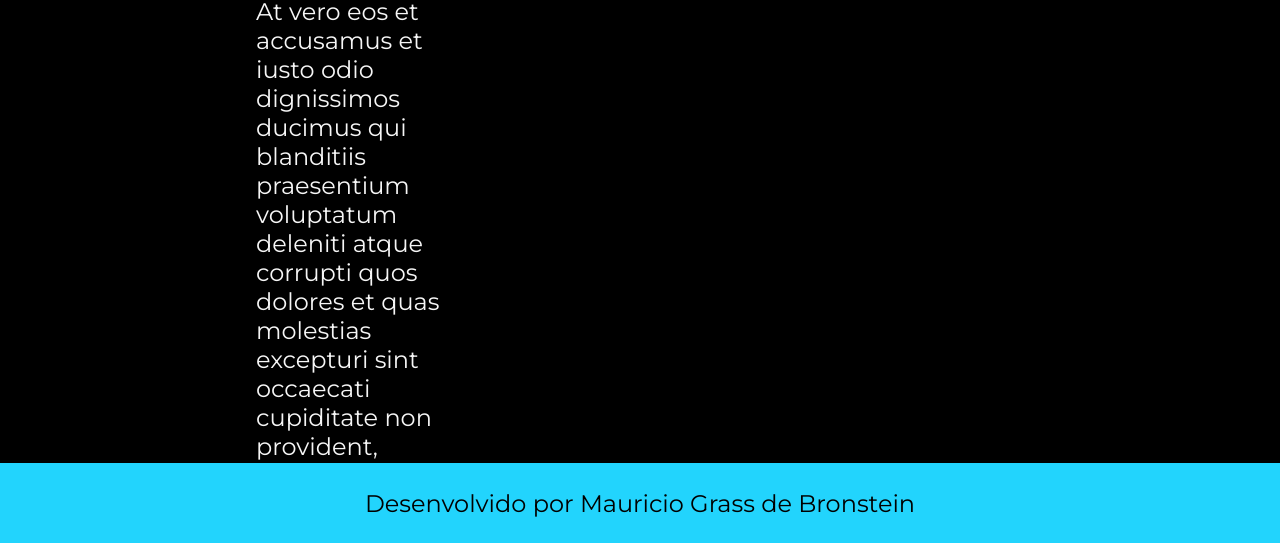
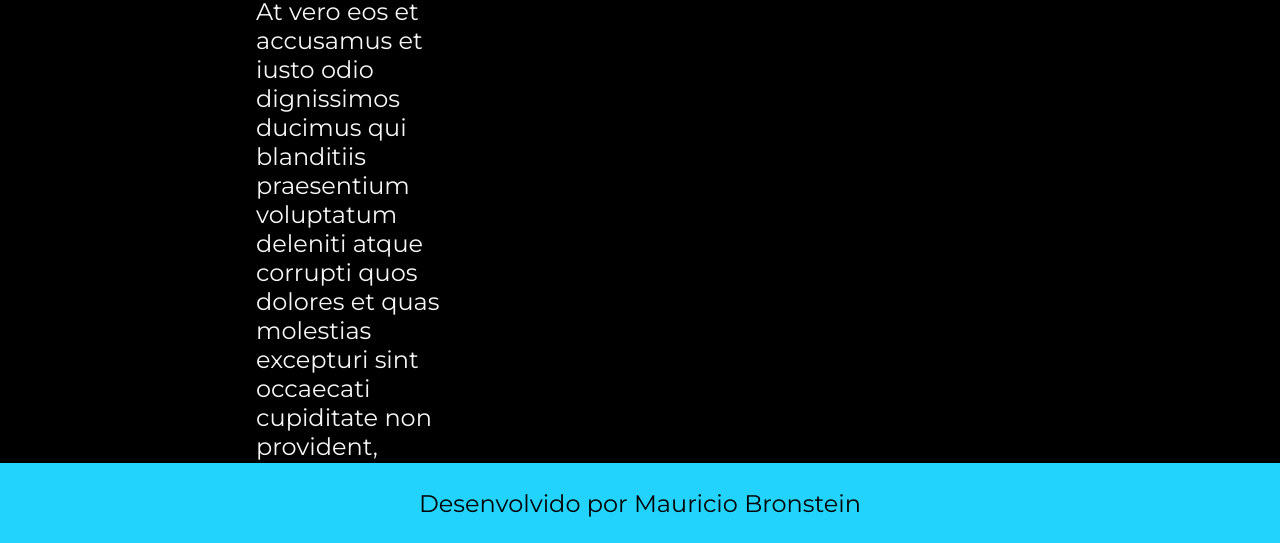
Before and after one commit to bronstein11/meu_portfolio, a plain HTML site: page about.html in a window 1280 px wide. Shown: the part 257-800 px from the top of the page. Drawn offline with nearby package versions, Linux system fonts and the light colour scheme.

Commit message:
Update about.html

```diff
--- a/about.html
+++ b/about.html
@@ -28,6 +28,6 @@ Et harum quidem rerum facilis est et expedita distinctio. Nam libero tempore, cu
     </main>
 </body>
 <footer class="footer">
-    <p>Desenvolvido por Mauricio Grass de Bronstein</p>
+    <p>Desenvolvido por Mauricio Bronstein</p>
 </footer>
 </html>
```
